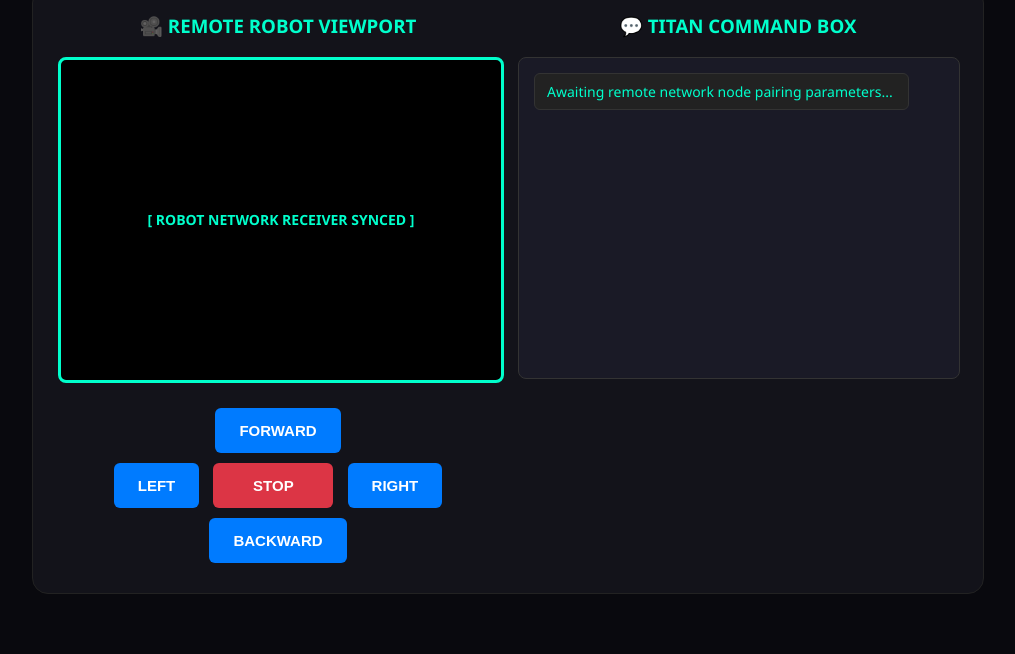
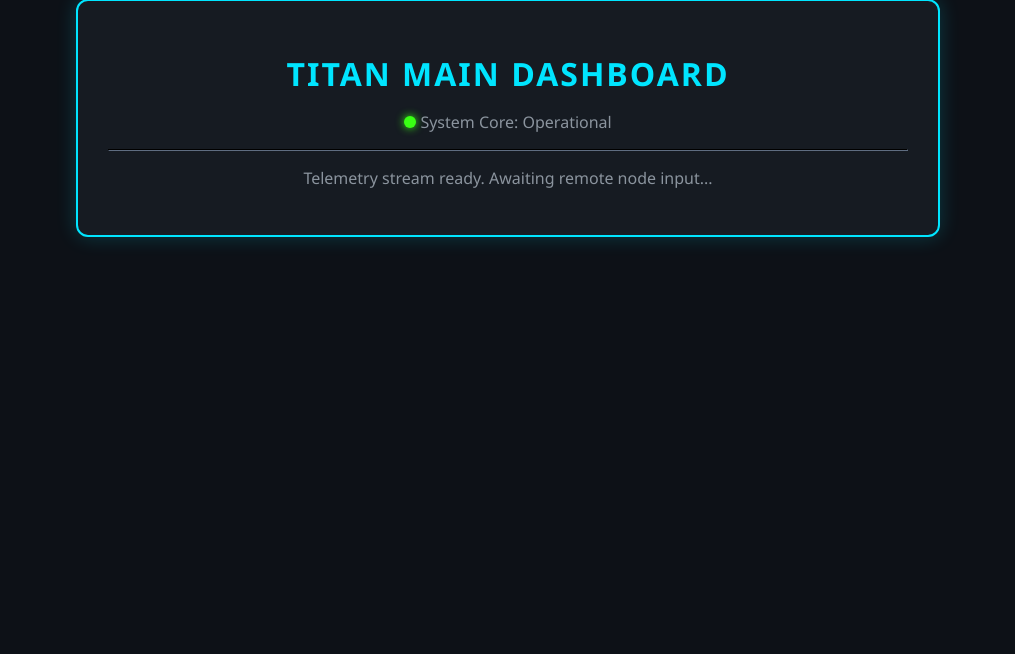
Before and after one commit to mdcreation1708-del/titan-ai-robot, a Python web app: template templates/index.html in a window 1280 px wide. Shown: the part 146-800 px from the top of the page, without its empty margins (132-1147 px from the left). Run offline with Jinja, Linux system fonts and the light colour scheme; the template is opened without the code that fills it, so the values that code supplies are empty.

Commit message:
Update index.html

```diff
--- a/templates/index.html
+++ b/templates/index.html
@@ -3,92 +3,64 @@
 <head>
     <meta charset="UTF-8">
     <meta name="viewport" content="width=device-width, initial-scale=1.0">
-    <title>Master Command Dashboard</title>
+    <title>TITAN AI - Main Dashboard</title>
+    <!-- Favicon pulling from your static folder -->
+    <link rel="icon" type="image/png" href="static/logo.png">
     <style>
-        body { font-family: 'Segoe UI', sans-serif; text-align: center; background: #09090e; color: #fff; margin: 0; padding: 20px; }
-        .logo-container { margin: 15px auto; font-weight: bold; font-size: 32px; letter-spacing: 4px; color: #00ffcc; text-shadow: 0 0 12px rgba(0, 255, 204, 0.6); display: flex; align-items: center; justify-content: center; gap: 12px; }
-        .logo-img { height: 45px; width: auto; filter: drop-shadow(0 0 8px rgba(0, 255, 204, 0.6)); }
-        .panel { max-width: 900px; margin: 0 auto; background: #13131a; padding: 25px; border-radius: 16px; border: 1px solid #222; display: flex; flex-wrap: wrap; justify-content: center; gap: 20px; }
-        .left-column, .right-column { flex: 1; min-width: 300px; max-width: 440px; }
-        .video-box { width: 100%; height: 320px; background: #000; border: 3px solid #00ffcc; border-radius: 8px; position: relative; display: flex; align-items: center; justify-content: center; color: #00ffcc; font-weight: bold; font-size: 14px; }
-        .chat-box { width: 100%; height: 320px; background: #1a1a26; border: 1px solid #333; border-radius: 8px; display: flex; flex-direction: column; text-align: left; }
-        .chat-logs { flex: 1; padding: 15px; overflow-y: auto; font-size: 14px; }
-        .msg { margin-bottom: 10px; padding: 8px 12px; border-radius: 6px; max-width: 85%; }
-        .msg.user { background: #007bff; color: white; margin-left: auto; }
-        .msg.titan { background: #222; color: #00ffcc; border: 1px solid #333; }
-        .btn { padding: 14px 24px; font-size: 15px; margin: 5px; cursor: pointer; border: none; border-radius: 6px; font-weight: bold; transition: 0.2s; }
-        .drive-btn { background-color: #007bff; color: white; }
-        .stop-btn { background-color: #dc3545; color: white; width: 120px; }
-        #status-display { width: 100%; margin: 10px 0 20px 0; color: #ffcc00; font-size: 15px; font-weight: bold; }
+        body {
+            background-color: #0d1117;
+            color: #c9d1d9;
+            font-family: 'Segoe UI', Tahoma, Geneva, Verdana, sans-serif;
+            margin: 0;
+            padding: 20px;
+            display: flex;
+            flex-direction: column;
+            align-items: center;
+        }
+        .logo-header {
+            margin-top: 20px;
+            text-align: center;
+        }
+        .logo-header img {
+            height: 80px;
+            width: auto;
+        }
+        .panel {
+            background: #161b22;
+            border: 2px solid #00e5ff;
+            box-shadow: 0 0 20px rgba(0, 229, 255, 0.2);
+            border-radius: 12px;
+            padding: 30px;
+            width: 80%;
+            max-width: 800px;
+            text-align: center;
+            margin-top: 20px;
+        }
+        h1 { color: #00e5ff; margin-bottom: 5px; letter-spacing: 2px; }
+        p { color: #8b949e; }
+        .status-dot {
+            width: 12px;
+            height: 12px;
+            background-color: #39ff14;
+            border-radius: 50%;
+            display: inline-block;
+            box-shadow: 0 0 8px #39ff14;
+        }
     </style>
 </head>
 <body>
 
-    <div class="logo-container">
-        <img src="static/favicon.png" class="logo-img" alt="Logo" onerror="this.style.display='none';">
-        <span>MD</span>
+    <!-- Logo displayed on the main panel pulling from your static directory -->
+    <div class="logo-header">
+        <img src="static/logo.png" alt="Titan AI / MD Creations Logo">
     </div>
 
-    <div id="status-display">SYSTEM STANDING BY...</div>
-
     <div class="panel">
-        <div class="left-column">
-            <h3 style="color: #00ffcc; margin-top:0;">🎥 REMOTE ROBOT VIEWPORT</h3>
-            <div class="video-box" id="viewport-frame">
-                [ ROBOT NETWORK RECEIVER SYNCED ]
-            </div>
-
-            <div style="margin-top: 20px;">
-                <button class="btn drive-btn" onclick="sendOverride('forward')">FORWARD</button><br>
-                <button class="btn drive-btn" onclick="sendOverride('left')">LEFT</button>
-                <button class="btn stop-btn" onclick="sendOverride('stop')">STOP</button>
-                <button class="btn drive-btn" onclick="sendOverride('right')">RIGHT</button><br>
-                <button class="btn drive-btn" onclick="sendOverride('backward')">BACKWARD</button>
-            </div>
-        </div>
-
-        <div class="right-column">
-            <h3 style="color: #00ffcc; margin-top:0;">💬 TITAN COMMAND BOX</h3>
-            <div class="chat-box">
-                <div class="chat-logs" id="chat-scroller">
-                    <div class="msg titan">Awaiting remote network node pairing parameters...</div>
-                </div>
-            </div>
-        </div>
+        <h1>TITAN MAIN DASHBOARD</h1>
+        <p><span class="status-dot"></span> System Core: Operational</p>
+        <hr style="border-color: #21262d;">
+        <p>Telemetry stream ready. Awaiting remote node input...</p>
     </div>
 
-    <script>
-        // EDIT THIS IP WHEN YOU CHANGE NETWORKS (e.g., at college / hotspot)
-        const esp32IP = "http://192.168.0.125";
-
-        const chatScroller = document.getElementById("chat-scroller");
-        const statusText = document.getElementById("status-display");
-        const viewportFrame = document.getElementById("viewport-frame");
-
-        const syncChannel = new BroadcastChannel('titan_telemetry_stream');
-
-        syncChannel.onmessage = function(event) {
-            if (event.data.type === 'log') {
-                appendToChatLogs(event.data.sender, event.data.text);
-                statusText.innerText = "MD ROBOTICS & INVENTIONS | 🤖 TITAN VOICE CORE ACTIVE...";
-            } else if (event.data.type === 'stream_active') {
-                viewportFrame.innerText = "🎥 LIVE TELEMETRY STREAM FEED BALANCED";
-                viewportFrame.style.color = "#00ffcc";
-            }
-        };
-
-        function appendToChatLogs(sender, text) {
-            const messageDiv = document.createElement("div");
-            messageDiv.classList.add("msg", sender);
-            messageDiv.innerText = text;
-            chatScroller.appendChild(messageDiv);
-            chatScroller.scrollTop = chatScroller.scrollHeight;
-        }
-
-        function sendOverride(endpoint) {
-            statusText.innerText = "MANUAL OVERRIDE ROUTE SIGNALS SENT: " + endpoint.toUpperCase();
-            fetch(`${esp32IP}/${endpoint}`).catch(() => {});
-        }
-    </script>
 </body>
 </html>
```
